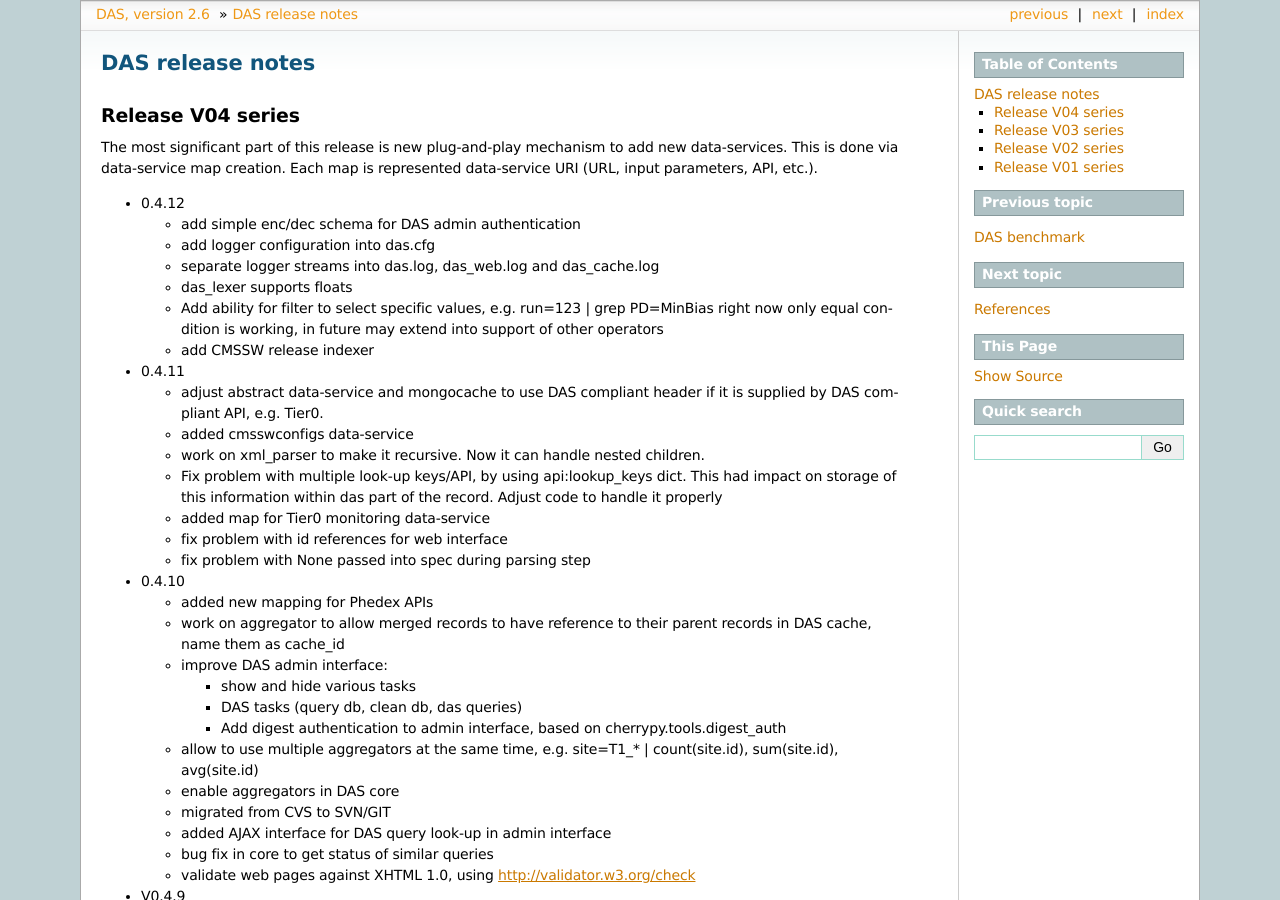
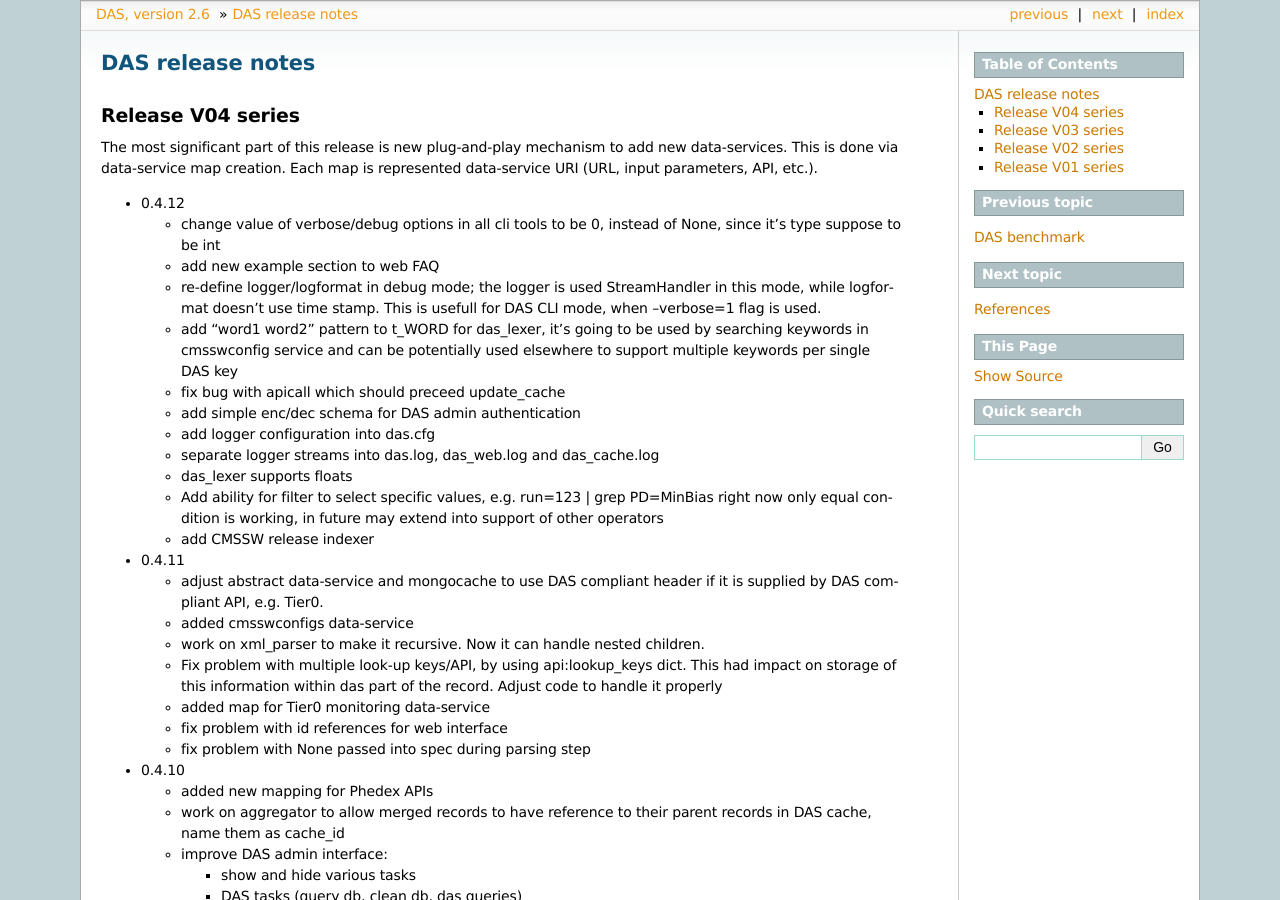
Before and after one commit to dmwm/DAS, a Sphinx documentation site: the page built from doc/sphinx/changelog.rst, in a window 1280 px wide and 900 px high. Built offline with Sphinx 7.4.7, drawn with Linux system fonts in a browser that asks for light colours; the version number is read from the project's files by our own code.

Commit message:
Update
git-svn-id: svn+ssh://svn.cern.ch/reps/CMSDMWM/DAS/trunk@2456 4525493e-7705-40b1-a816-d608a930855b

```diff
--- a/doc/sphinx/changelog.rst
+++ b/doc/sphinx/changelog.rst
@@ -9,6 +9,17 @@ map is represented data-service URI (URL, input parameters, API, etc.).
 
 - 0.4.12
 
+  - change value of verbose/debug options in all cli tools to be 0, instead
+    of None, since it's type suppose to be int
+  - add new example section to web FAQ
+  - re-define logger/logformat in debug mode; the logger is used
+    StreamHandler in this mode, while logformat doesn't use time stamp.
+    This is usefull for DAS CLI mode, when --verbose=1 flag is used.
+  - add "word1 word2" pattern to t_WORD for das_lexer, it's going to
+    be used by searching keywords in cmsswconfig service and can be
+    potentially used elsewhere to support multiple keywords per
+    single DAS key
+  - fix bug with apicall which should preceed update_cache
   - add simple enc/dec schema for DAS admin authentication
   - add logger configuration into das.cfg
   - separate logger streams into das.log, das_web.log and das_cache.log
```
